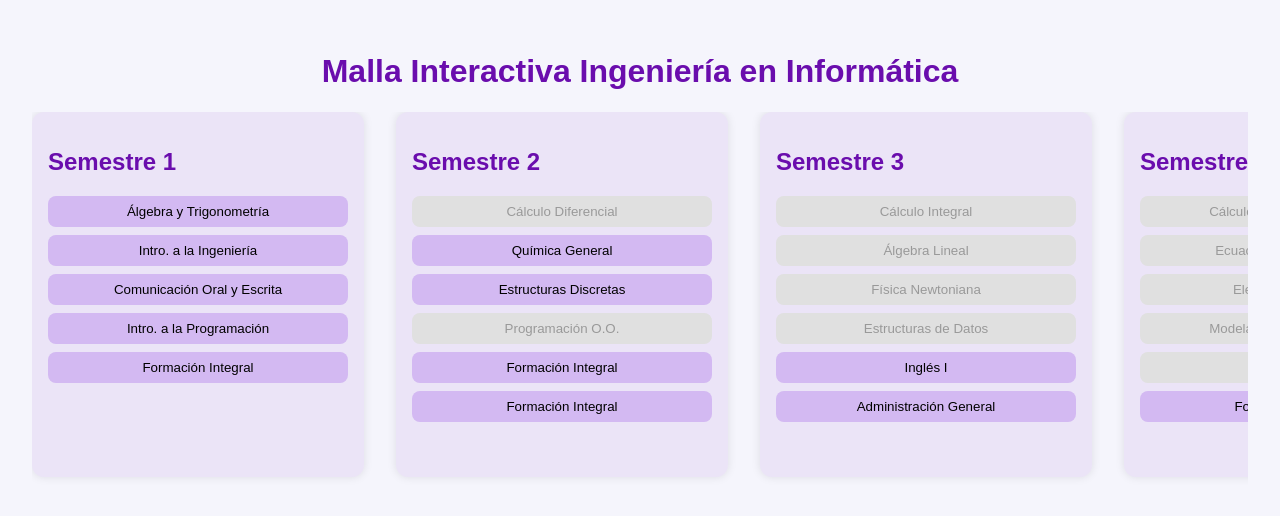
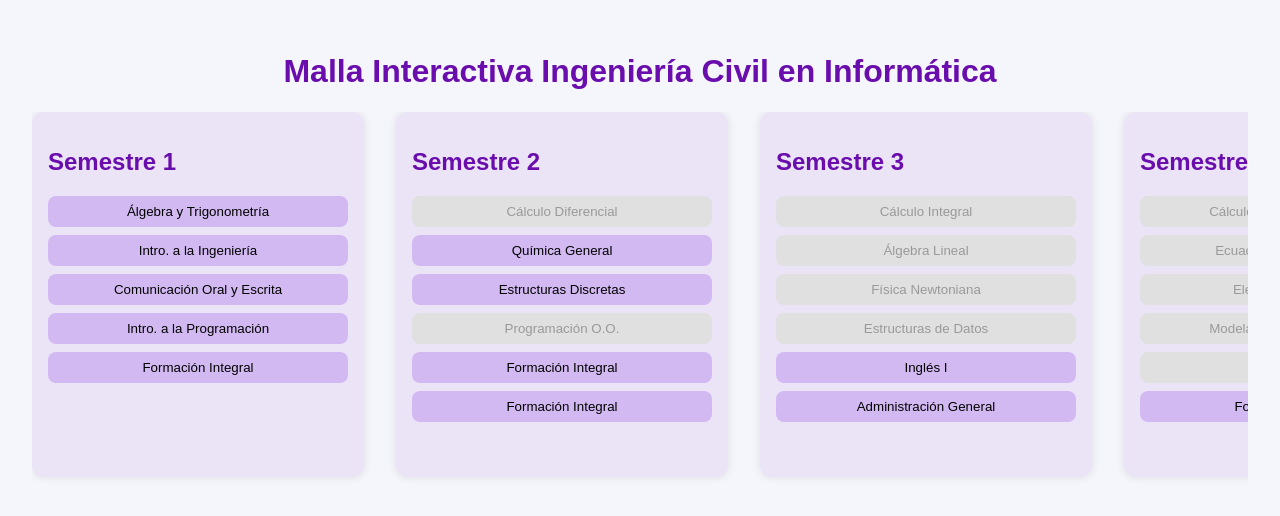
Before and after one commit to keroopie/malla-icinf, a plain HTML site: page index.html in a window 1280 px wide. Drawn offline with Linux system fonts and the light colour scheme.

Commit message:
Update index.html

```diff
--- a/index.html
+++ b/index.html
@@ -3,11 +3,11 @@
 <head>
   <meta charset="UTF-8" />
   <meta name="viewport" content="width=device-width, initial-scale=1.0" />
-  <title>Malla Interactiva Ingeniería en Informática</title>
+  <title>Malla Interactiva Ingeniería Civil en Informática</title>
   <link rel="stylesheet" href="style.css" />
 </head>
 <body>
-  <h1>Malla Interactiva Ingeniería en Informática</h1>
+  <h1>Malla Interactiva Ingeniería Civil en Informática</h1>
   <div id="malla"></div>
   <script src="script.js"></script>
 </body>
```
